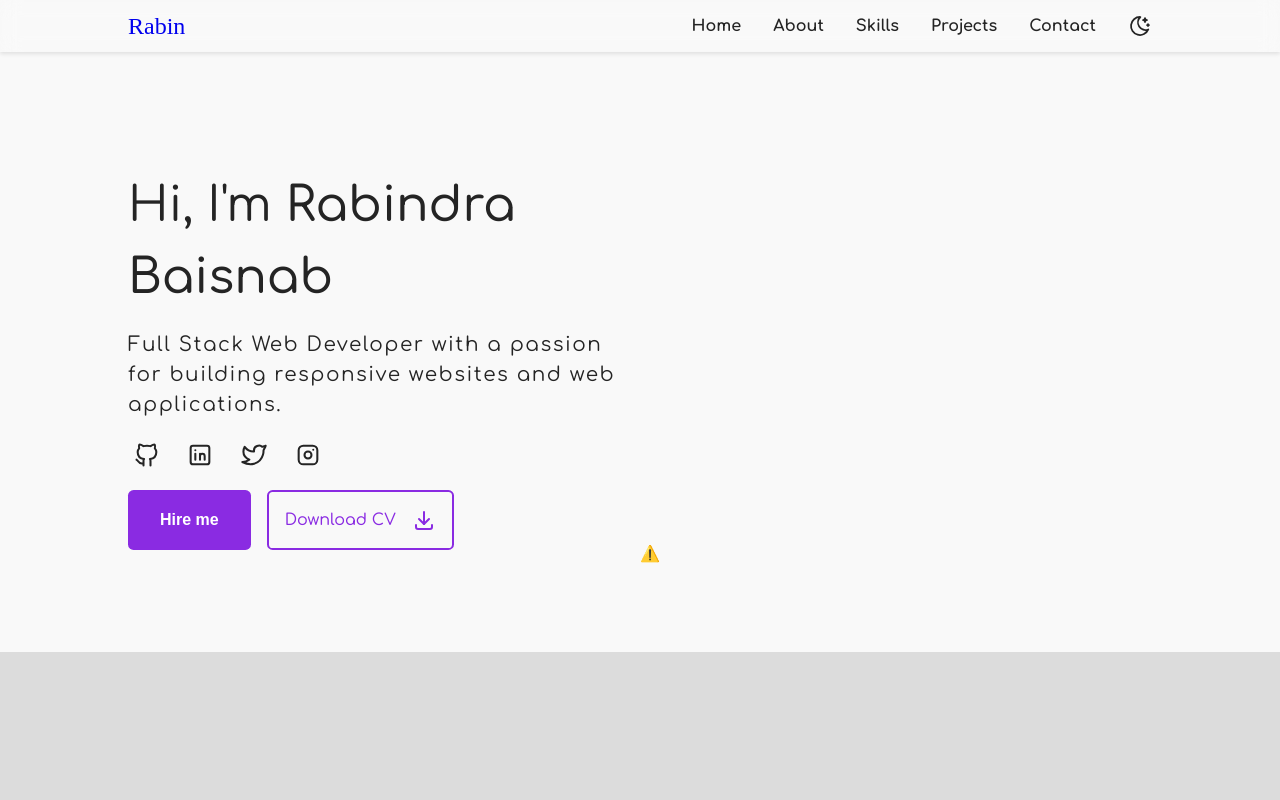
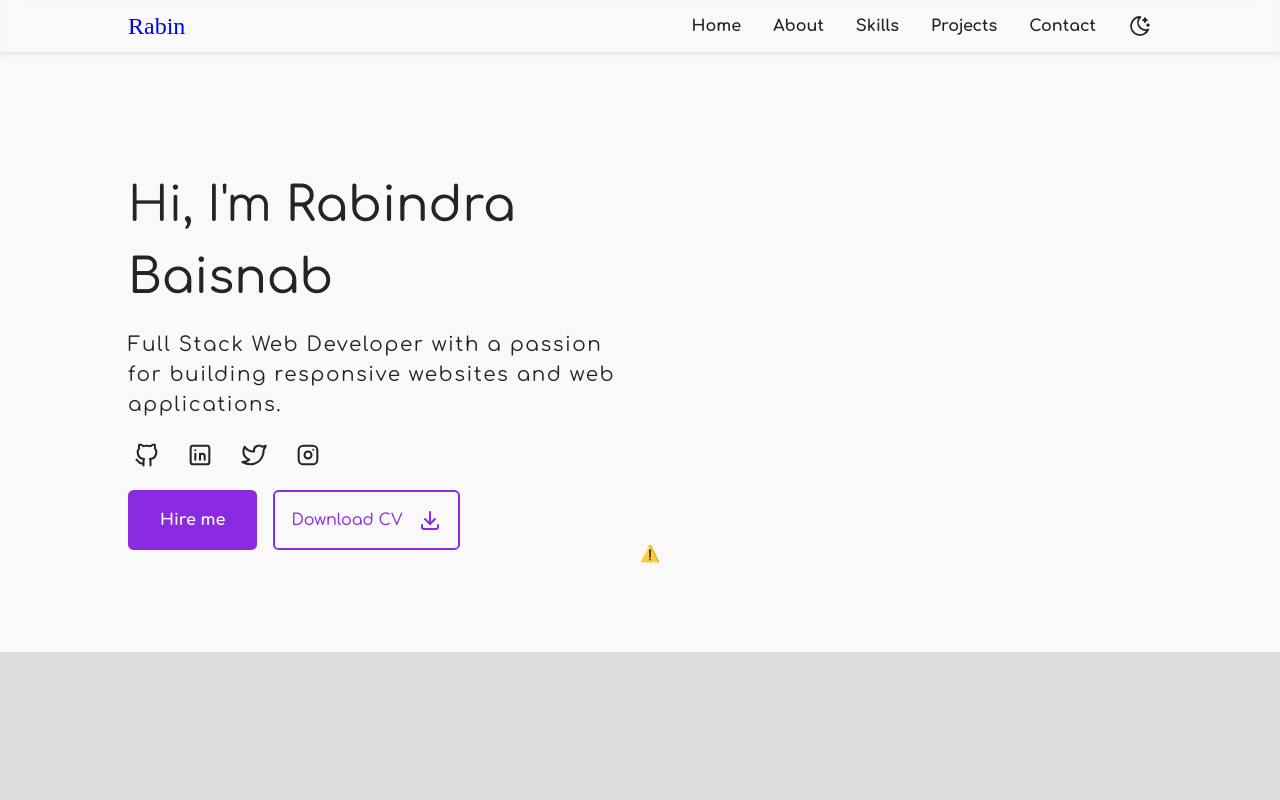
Before and after one commit to rabin245/portfolio-intern, a React (Vite) app: page / in a window 1280 px wide. Shown: the top 800 px of the page. Built offline with nearby package versions, Linux system fonts and the light colour scheme; no server answers; a web font is replaced by a local one.

Commit message:
fix: fix button not using new font

```diff
--- a/src/components/Button/Button.module.css
+++ b/src/components/Button/Button.module.css
@@ -6,6 +6,7 @@
   padding: 1rem 2rem;
   color: white;
   font-weight: bold;
+  font-family: 'Comfortaa', Inter, system-ui, Avenir, Helvetica, Arial, sans-serif;
   border-radius: 0.35rem;
   cursor: pointer;
 
```
